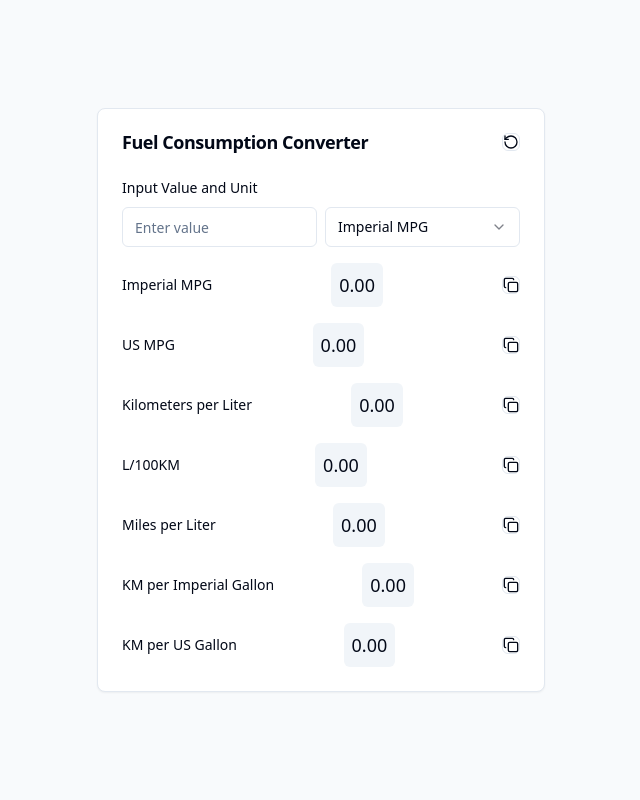
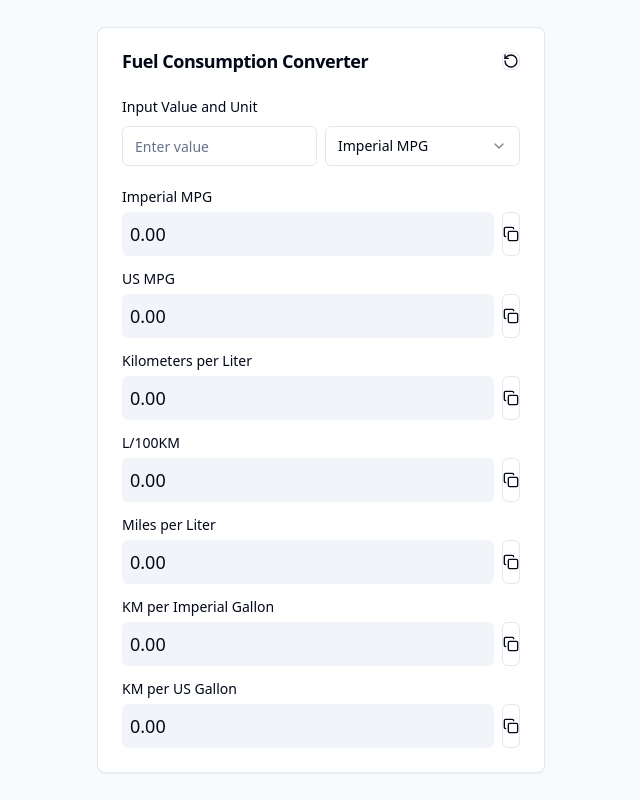
Before and after one commit to stevebiczyk/mpg-converter, a React (Vite) app: page / in a window 1280 px wide. Shown: the whole page, without its empty margins (319-959 px from the left). Built offline with nearby package versions, Linux system fonts and the light colour scheme.

Commit message:
added tooltip to show information about each conversion unit

```diff
--- a/src/components/FuelConsumptionConverter.jsx
+++ b/src/components/FuelConsumptionConverter.jsx
@@ -11,6 +11,12 @@ import {
   SelectValue,
 } from "@/components/ui/select";
 import { Copy, RotateCcw } from "lucide-react";
+import {
+  Tooltip,
+  TooltipContent,
+  TooltipProvider,
+  TooltipTrigger,
+} from "@/components/ui/tooltip";
 
 const FuelConsumptionConverter = () => {
   const [value, setValue] = useState("");
@@ -26,7 +32,7 @@ const FuelConsumptionConverter = () => {
       return {
         impmpg: "0.00",
         usmpg: "0.00",
-        kmpl: "0.00",
+        kpl: "0.00",
         lper100km: "0.00",
         mpl: "0.00",
         kmpig: "0.00",
@@ -34,61 +40,75 @@ const FuelConsumptionConverter = () => {
       };
     }
 
-    // First convert to kmpl as our base unit
-    let kmpl;
+    // First convert to KPL as our base unit
+    let kpl;
     switch (fromUnit) {
       case "impmpg":
-        kmpl = (inputValue * MILES_TO_KM) / IMPERIAL_GALLON_TO_LITERS;
+        kpl = (inputValue * MILES_TO_KM) / IMPERIAL_GALLON_TO_LITERS;
         break;
       case "usmpg":
-        kmpl = (inputValue * MILES_TO_KM) / US_GALLON_TO_LITERS;
+        kpl = (inputValue * MILES_TO_KM) / US_GALLON_TO_LITERS;
         break;
-      case "kmpl":
-        kmpl = inputValue;
+      case "kpl":
+        kpl = inputValue;
         break;
       case "lper100km":
-        kmpl = 100 / inputValue;
+        kpl = 100 / inputValue;
         break;
       case "mpl":
-        kmpl = inputValue * MILES_TO_KM;
+        kpl = inputValue * MILES_TO_KM;
         break;
       default:
-        kmpl = 0;
+        kpl = 0;
     }
 
-    // Then convert kmpl to all other units
+    // Then convert KPL to all other units
     return {
-      impmpg: ((kmpl * IMPERIAL_GALLON_TO_LITERS) / MILES_TO_KM).toFixed(2),
-      usmpg: ((kmpl * US_GALLON_TO_LITERS) / MILES_TO_KM).toFixed(2),
-      kmpl: kmpl.toFixed(2),
-      lper100km: (100 / kmpl).toFixed(2),
-      mpl: (kmpl / MILES_TO_KM).toFixed(2),
-      kmpig: (kmpl * IMPERIAL_GALLON_TO_LITERS).toFixed(2),
-      kmpusg: (kmpl * US_GALLON_TO_LITERS).toFixed(2),
+      impmpg: ((kpl * IMPERIAL_GALLON_TO_LITERS) / MILES_TO_KM).toFixed(2),
+      usmpg: ((kpl * US_GALLON_TO_LITERS) / MILES_TO_KM).toFixed(2),
+      kpl: kpl.toFixed(2),
+      lper100km: (100 / kpl).toFixed(2),
+      mpl: (kpl / MILES_TO_KM).toFixed(2),
+      kmpig: (kpl * IMPERIAL_GALLON_TO_LITERS).toFixed(2),
+      kmpusg: (kpl * US_GALLON_TO_LITERS).toFixed(2),
     };
   };
+
   const handleInputChange = (e) => {
-    const value = e.target.value;
-    setValue(value);
+    setValue(e.target.value);
   };
 
   const handleUnitChange = (newUnit) => {
     setInputUnit(newUnit);
   };
 
-  const results = calculateAllConversions(value, inputUnit);
-
   const handleReset = () => {
     setValue("");
   };
-  const ResultRow = ({ label, value }) => (
+
+  const handleCopy = (text) => {
+    navigator.clipboard.writeText(text);
+  };
+
+  const results = calculateAllConversions(value, inputUnit);
+
+  const ResultRow = ({ label, value, tooltip }) => (
     <div className="space-y-2">
       <div className="flex justify-between items-center">
-        <Label>{label}</Label>
-        <div className="flex space-x-2">
-          <div className="p-2 bg-slate-100 rounded-md text-lg font-medium">
-            {value}
-          </div>
+        <TooltipProvider>
+          <Tooltip>
+            <TooltipTrigger asChild>
+              <Label className="cursor-help">{label}</Label>
+            </TooltipTrigger>
+            <TooltipContent>
+              <p>{tooltip}</p>
+            </TooltipContent>
+          </Tooltip>
+        </TooltipProvider>
+      </div>
+      <div className="flex space-x-2">
+        <div className="p-2 bg-slate-100 rounded-md text-lg font-medium flex-grow">
+          {value}
         </div>
         <Button variant="outline" size="icon" onClick={() => handleCopy(value)}>
           <Copy className="h-4 w-4" />
@@ -108,7 +128,7 @@ const FuelConsumptionConverter = () => {
         </CardTitle>
       </CardHeader>
       <CardContent>
-        <div className="space-y-4">
+        <div className="space-y-6">
           <div className="space-y-2">
             <Label>Input Value and Unit</Label>
             <div className="flex space-x-2">
@@ -135,13 +155,41 @@ const FuelConsumptionConverter = () => {
           </div>
 
           <div className="space-y-4">
-            <ResultRow label="Imperial MPG" value={results.impmpg} />
-            <ResultRow label="US MPG" value={results.usmpg} />
-            <ResultRow label="Kilometers per Liter" value={results.kmpl} />
-            <ResultRow label="L/100KM" value={results.lper100km} />
-            <ResultRow label="Miles per Liter" value={results.mpl} />
-            <ResultRow label="KM per Imperial Gallon" value={results.kmpig} />
-            <ResultRow label="KM per US Gallon" value={results.kmpusg} />
+            <ResultRow
+              label="Imperial MPG"
+              value={results.impmpg}
+              tooltip="Miles per Imperial Gallon (UK standard)"
+            />
+            <ResultRow
+              label="US MPG"
+              value={results.usmpg}
+              tooltip="Miles per US Gallon (US standard)"
+            />
+            <ResultRow
+              label="Kilometers per Liter"
+              value={results.kpl}
+              tooltip="Kilometers traveled per liter of fuel"
+            />
+            <ResultRow
+              label="L/100KM"
+              value={results.lper100km}
+              tooltip="Liters of fuel per 100 kilometers (European standard)"
+            />
+            <ResultRow
+              label="Miles per Liter"
+              value={results.mpl}
+              tooltip="Miles traveled per liter of fuel"
+            />
+            <ResultRow
+              label="KM per Imperial Gallon"
+              value={results.kmpig}
+              tooltip="Kilometers traveled per Imperial gallon"
+            />
+            <ResultRow
+              label="KM per US Gallon"
+              value={results.kmpusg}
+              tooltip="Kilometers traveled per US gallon"
+            />
           </div>
         </div>
       </CardContent>
@@ -150,3 +198,147 @@ const FuelConsumptionConverter = () => {
 };
 
 export default FuelConsumptionConverter;
+
+// const FuelConsumptionConverter = () => {
+//   const [value, setValue] = useState("");
+//   const [inputUnit, setInputUnit] = useState("impmpg");
+
+//   // Conversion constants
+//   const IMPERIAL_GALLON_TO_LITERS = 4.54609188;
+//   const US_GALLON_TO_LITERS = 3.78541178;
+//   const MILES_TO_KM = 1.609344;
+
+//   const calculateAllConversions = (inputValue, fromUnit) => {
+//     if (!inputValue || isNaN(inputValue)) {
+//       return {
+//         impmpg: "0.00",
+//         usmpg: "0.00",
+//         kmpl: "0.00",
+//         lper100km: "0.00",
+//         mpl: "0.00",
+//         kmpig: "0.00",
+//         kmpusg: "0.00",
+//       };
+//     }
+
+//     // First convert to kmpl as our base unit
+//     let kmpl;
+//     switch (fromUnit) {
+//       case "impmpg":
+//         kmpl = (inputValue * MILES_TO_KM) / IMPERIAL_GALLON_TO_LITERS;
+//         break;
+//       case "usmpg":
+//         kmpl = (inputValue * MILES_TO_KM) / US_GALLON_TO_LITERS;
+//         break;
+//       case "kmpl":
+//         kmpl = inputValue;
+//         break;
+//       case "lper100km":
+//         kmpl = 100 / inputValue;
+//         break;
+//       case "mpl":
+//         kmpl = inputValue * MILES_TO_KM;
+//         break;
+//       default:
+//         kmpl = 0;
+//     }
+
+//     // Then convert kmpl to all other units
+//     return {
+//       impmpg: ((kmpl * IMPERIAL_GALLON_TO_LITERS) / MILES_TO_KM).toFixed(2),
+//       usmpg: ((kmpl * US_GALLON_TO_LITERS) / MILES_TO_KM).toFixed(2),
+//       kmpl: kmpl.toFixed(2),
+//       lper100km: (100 / kmpl).toFixed(2),
+//       mpl: (kmpl / MILES_TO_KM).toFixed(2),
+//       kmpig: (kmpl * IMPERIAL_GALLON_TO_LITERS).toFixed(2),
+//       kmpusg: (kmpl * US_GALLON_TO_LITERS).toFixed(2),
+//     };
+//   };
+
+//   const handleInputChange = (e) => {
+//     setValue(e.target.value);
+//   };
+
+//   const handleUnitChange = (newUnit) => {
+//     setInputUnit(newUnit);
+//   };
+
+//   const results = calculateAllConversions(value, inputUnit);
+
+//   const handleReset = () => {
+//     setValue("");
+//   };
+
+//   const handleCopy = (text) => {
+//     navigator.clipboard.writeText(text);
+//   };
+
+//   const ResultRow = ({ label, value }) => (
+//     <div className="space-y-2">
+//       <div className="flex justify-between items-center">
+//         <Label>{label}</Label>
+//         <div className="flex space-x-2">
+//           <div className="p-2 bg-slate-100 rounded-md text-lg font-medium">
+//             {value}
+//           </div>
+//         </div>
+//         <Button variant="outline" size="icon" onClick={() => handleCopy(value)}>
+//           <Copy className="h-4 w-4" />
+//         </Button>
+//       </div>
+//     </div>
+//   );
+
+//   return (
+//     <Card className="w-full max-w-md">
+//       <CardHeader>
+//         <CardTitle className="flex justify-between items-center">
+//           Fuel Consumption Converter
+//           <Button variant="outline" size="icon" onClick={handleReset}>
+//             <RotateCcw className="h-4 w-4" />
+//           </Button>
+//         </CardTitle>
+//       </CardHeader>
+//       <CardContent>
+//         <div className="space-y-4">
+//           <div className="space-y-2">
+//             <Label>Input Value and Unit</Label>
+//             <div className="flex space-x-2">
+//               <Input
+//                 type="number"
+//                 value={value}
+//                 onChange={handleInputChange}
+//                 placeholder="Enter value"
+//                 className="flex-grow"
+//               />
+//               <Select value={inputUnit} onValueChange={handleUnitChange}>
+//                 <SelectTrigger className="w-[180px]">
+//                   <SelectValue placeholder="Select unit" />
+//                 </SelectTrigger>
+//                 <SelectContent>
+//                   <SelectItem value="impmpg">Imperial MPG</SelectItem>
+//                   <SelectItem value="usmpg">US MPG</SelectItem>
+//                   <SelectItem value="kpl">KM/L</SelectItem>
+//                   <SelectItem value="lper100km">L/100KM</SelectItem>
+//                   <SelectItem value="mpl">Miles/L</SelectItem>
+//                 </SelectContent>
+//               </Select>
+//             </div>
+//           </div>
+
+//           <div className="space-y-4">
+//             <ResultRow label="Imperial MPG" value={results.impmpg} />
+//             <ResultRow label="US MPG" value={results.usmpg} />
+//             <ResultRow label="Kilometers per Liter" value={results.kmpl} />
+//             <ResultRow label="L/100KM" value={results.lper100km} />
+//             <ResultRow label="Miles per Liter" value={results.mpl} />
+//             <ResultRow label="KM per Imperial Gallon" value={results.kmpig} />
+//             <ResultRow label="KM per US Gallon" value={results.kmpusg} />
+//           </div>
+//         </div>
+//       </CardContent>
+//     </Card>
+//   );
+// };
+
+// export default FuelConsumptionConverter;
```
Also changed, not shown: src/components/ui/tooltip.tsx (renamed from components/ui/tooltip.tsx, +10 -10 lines).
